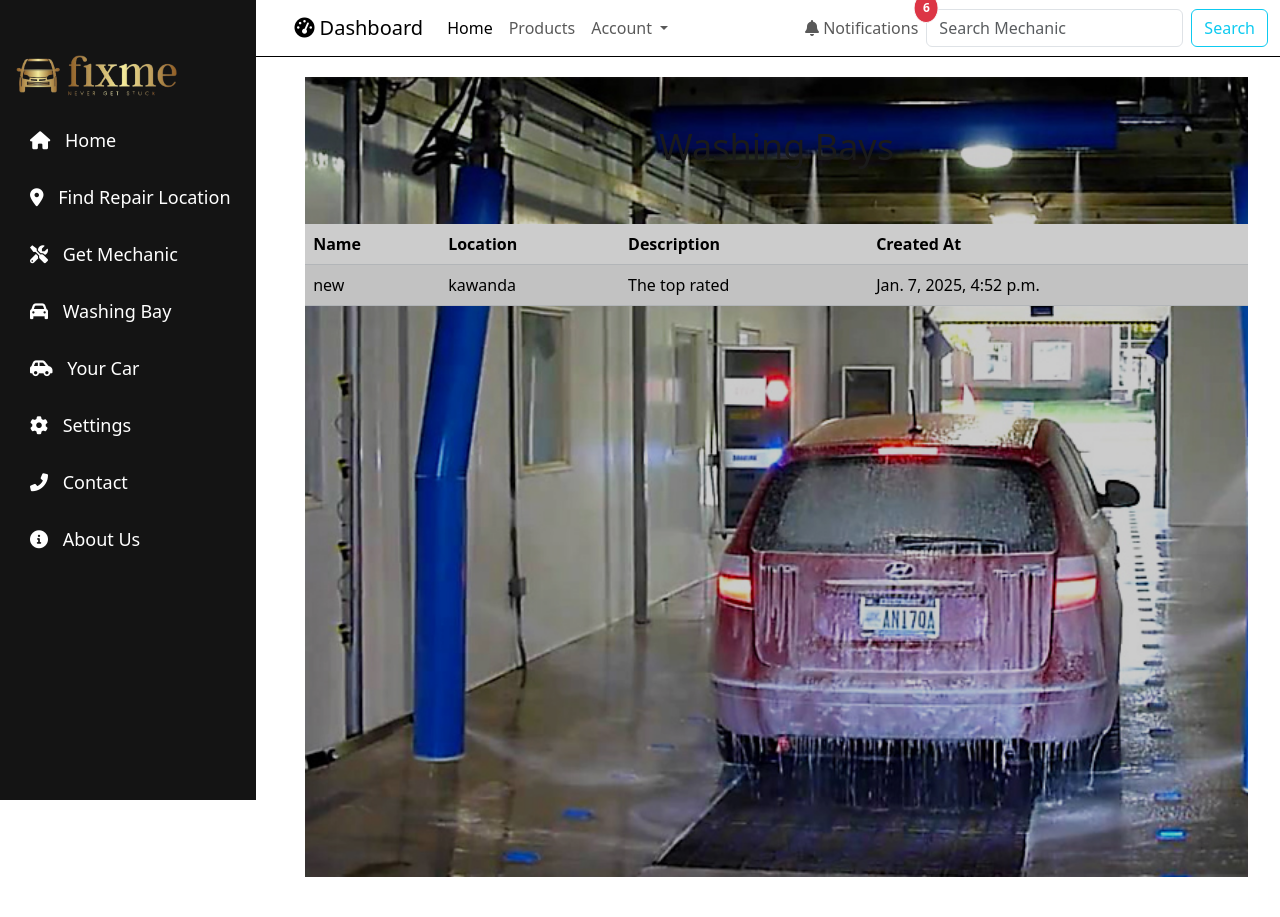
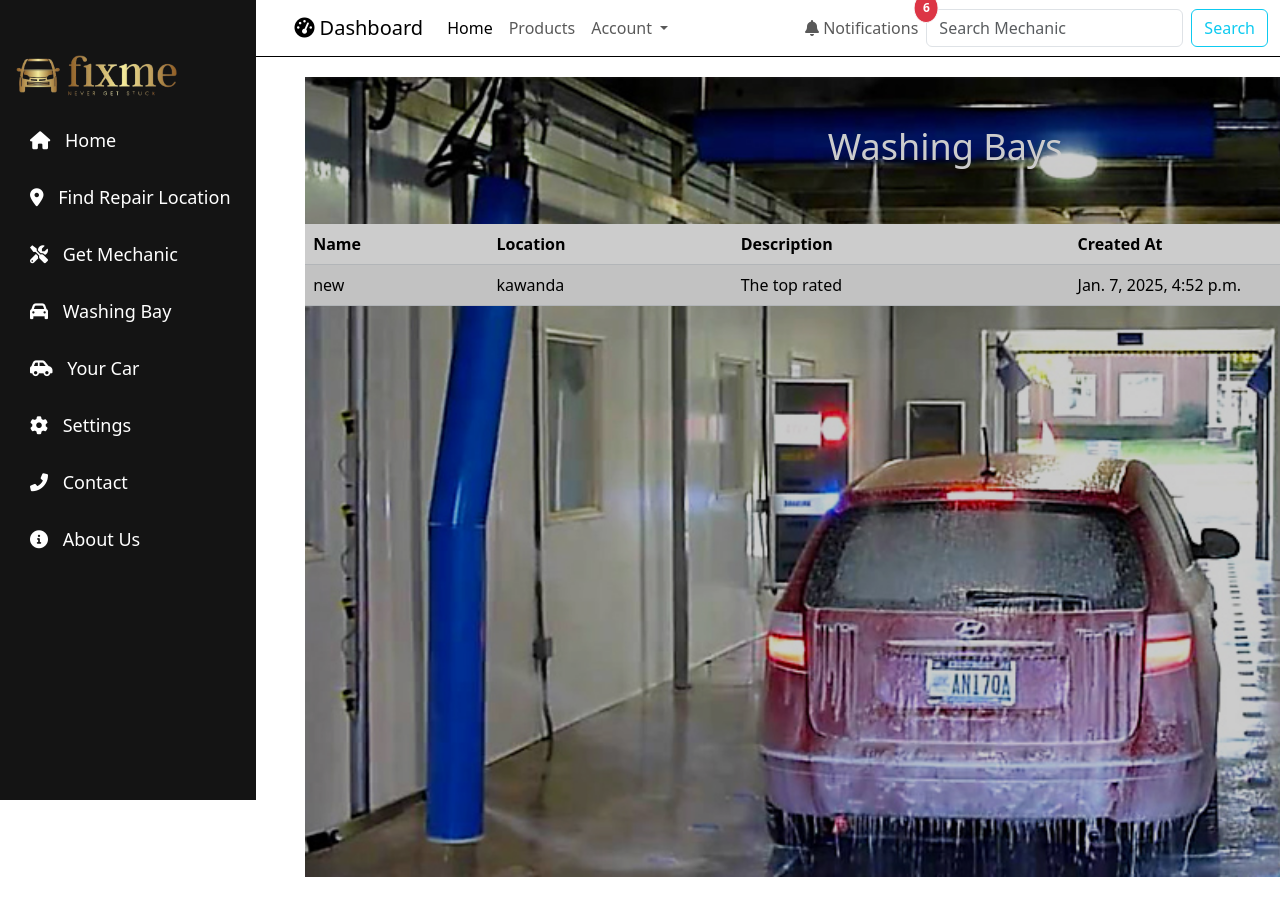
Before and after one commit to kalosius/fixmee, a Django app: page /washingbay/ in a window 1280 px wide; the page is wider, and only the part inside the window is pictured. Shown: the top 917 px of that part. Run offline with Django 5.2, Linux system fonts and the light colour scheme; a user stored in the database is signed in; data comes from the database, SQL or seed files in the repository; both versions use the stored data as it was after the commit.

Commit message:
style for images

```diff
--- a/fixmeApp/templates/base.html
+++ b/fixmeApp/templates/base.html
@@ -91,6 +91,7 @@
                     {% endfor %}
                 </div>
             {% endif %}
+
             {% block content %}
             {% endblock %}
         </section>
--- a/fixmeApp/templates/washingbay.html
+++ b/fixmeApp/templates/washingbay.html
@@ -2,9 +2,9 @@
 {% block content %}
 {% load static %}
 
-<div style="background-image: url('{% static 'images/homeimages/washingbay.jpg' %}'); background-size: cover; background-repeat: no-repeat; background-attachment: fixed; filter: brightness(0.8); min-height: 100vh;">
+<div style="background-image: url('{% static 'images/homeimages/washingbay.jpg' %}'); background-size: cover; background-repeat: no-repeat; background-attachment: fixed; filter: brightness(80%); width: 100vw; min-height: 100vh;">
     <br><br>
-    <center><h1>Washing Bays</h1></center>
+    <center><h1 style="color: white;">Washing Bays</h1></center>
 
     <br><br>
 
```
Also changed, not shown: db.sqlite3.
